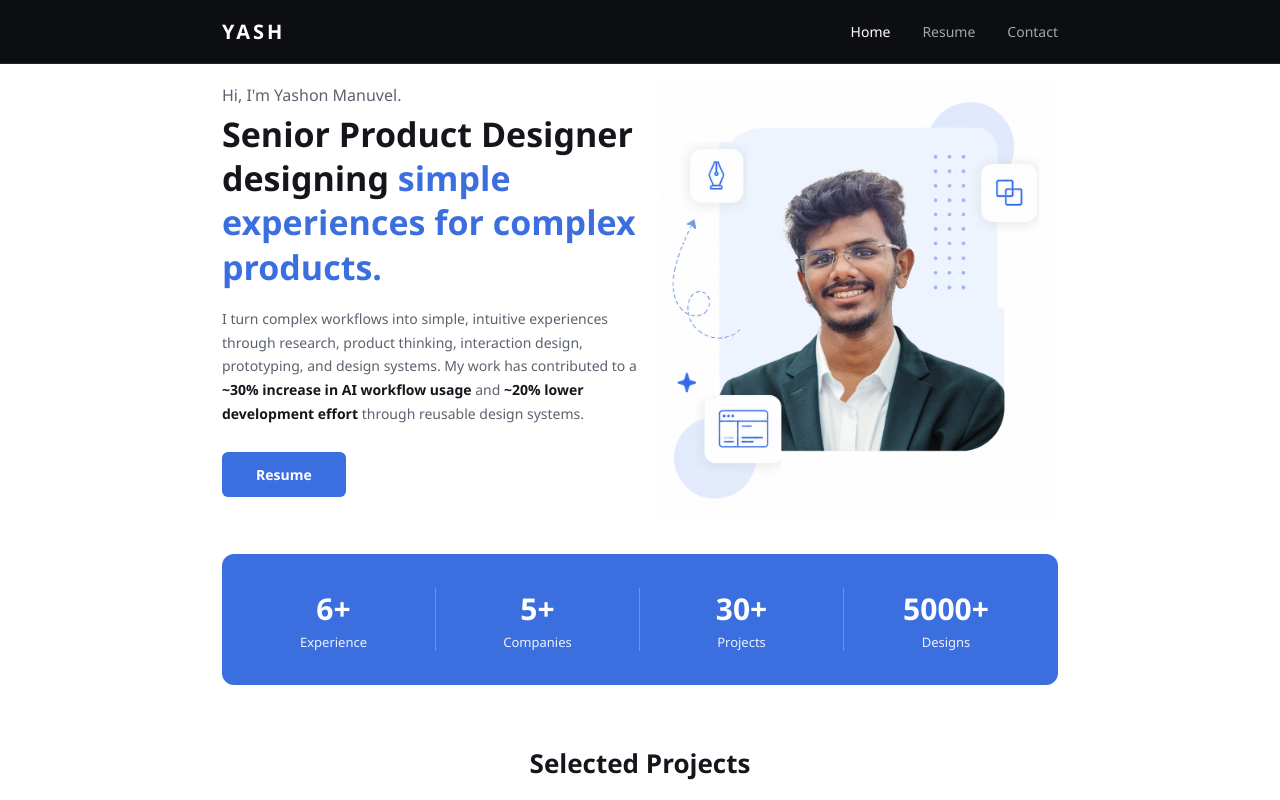
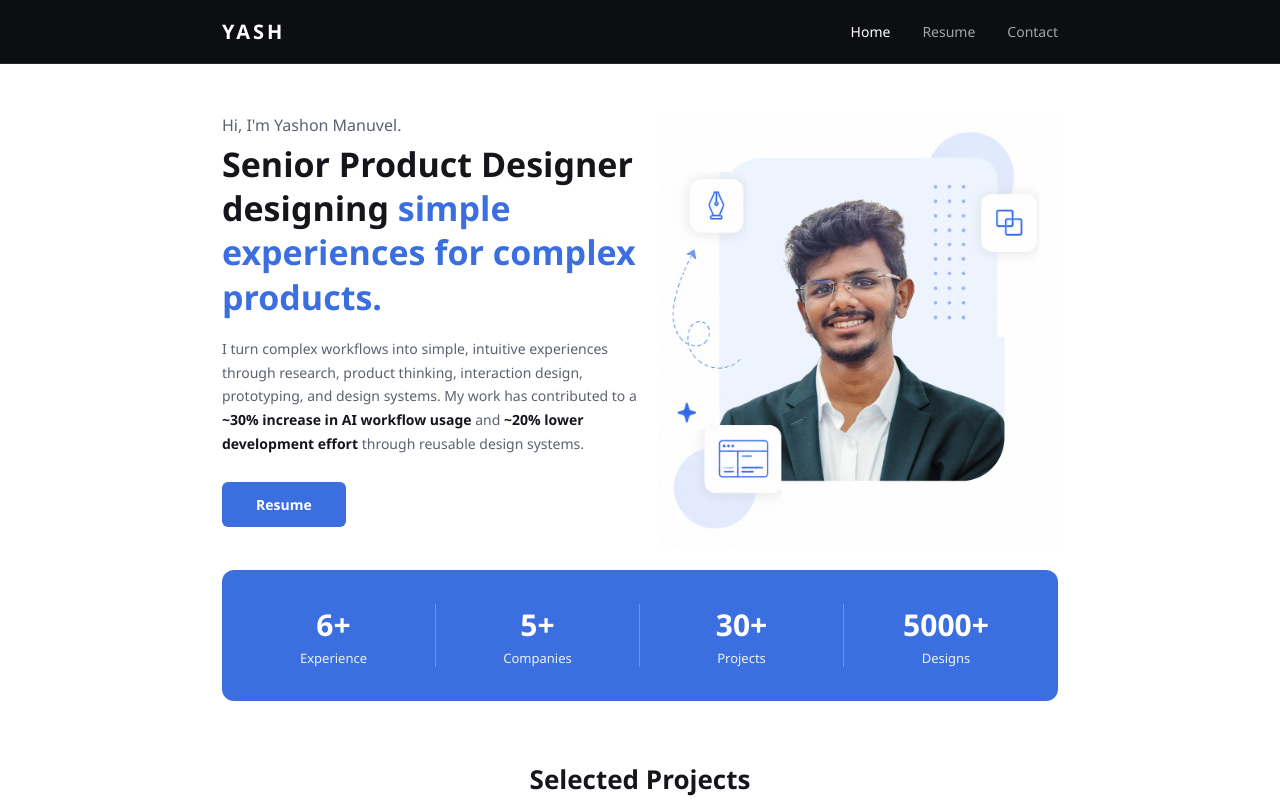
Before and after one commit to jyashonmanuvel-ctrl/Portfolio, a plain HTML site: page index.html in a window 1280 px wide. Shown: the top 800 px of the page. Drawn offline with Linux system fonts and the light colour scheme.

Commit message:
Add files via upload

```diff
--- a/index.html
+++ b/index.html
@@ -44,7 +44,7 @@
   .nav-links a.active{opacity:1; color:#fff;}
 
   /* HERO */
-  .hero{max-width:900px; margin:0 auto; padding:20px 32px 0;}
+  .hero{max-width:900px; margin:0 auto; padding:50px 32px 0;}
   .hero-grid{
     display:grid; grid-template-columns:1fr 400px; gap:20px; align-items:start;
   }
@@ -77,7 +77,7 @@
 
   /* STATS BAR */
   .stats{
-    margin:34px 0 60px; background:var(--blue); border-radius:12px;
+    margin:20px 0 60px; background:var(--blue); border-radius:12px;
     display:grid; grid-template-columns:repeat(4,1fr);
     padding:34px 10px;
   }
```
